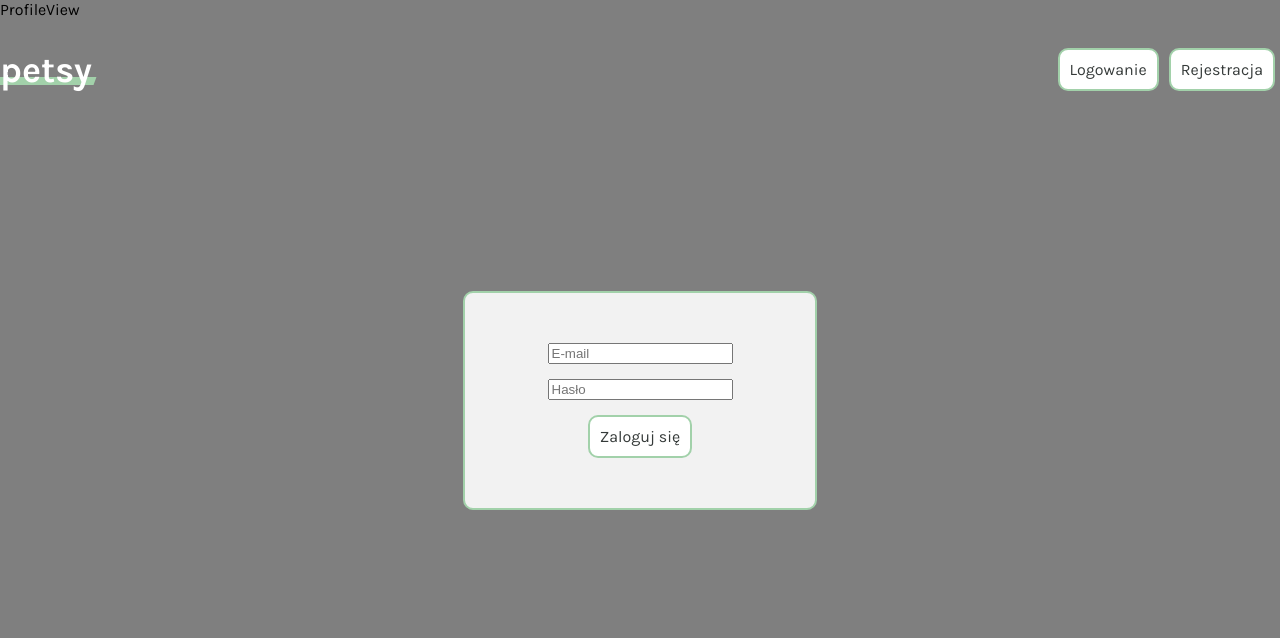
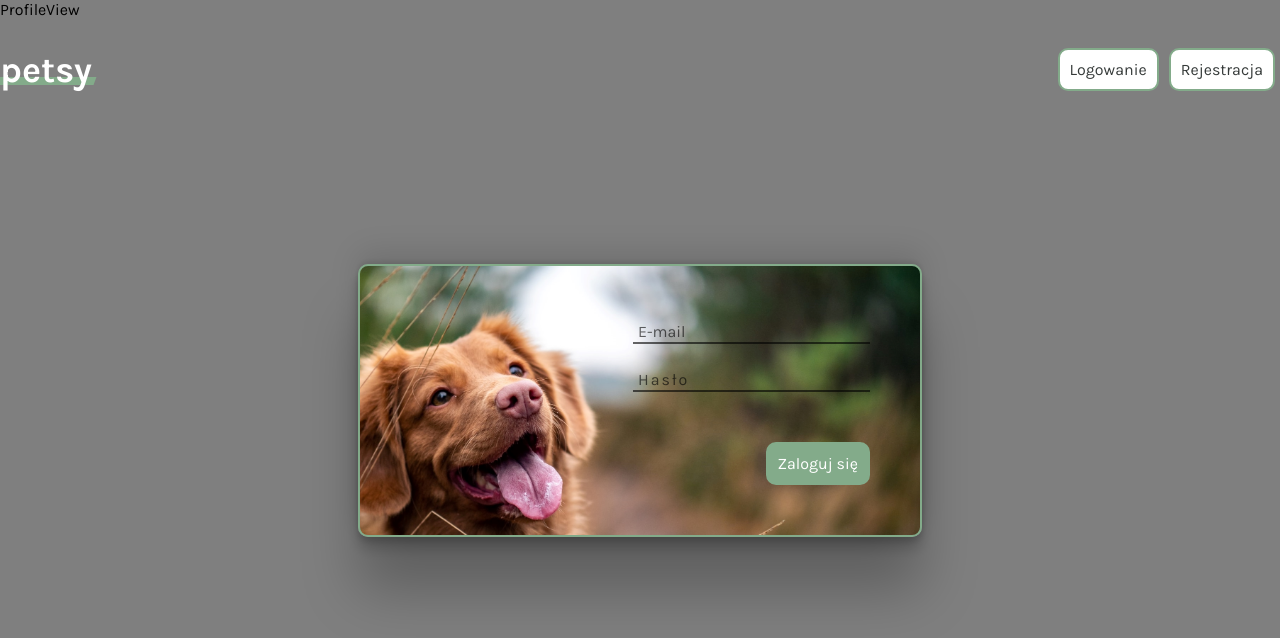
Before and after one commit to infoshareacademy/jfddr5-bez-nazwy, a React (Create React App) app: page /profile in a window 1280 px wide. Both pictures are taken after a click on the button "Logowanie". Shown: the top 638 px of the page. Built offline with nearby package versions, Linux system fonts and the light colour scheme; no server answers; the database is empty.

Commit message:
Added login/register form styling, finished hero section styling

```diff
--- a/src/App.css
+++ b/src/App.css
@@ -4,7 +4,7 @@
 	/* background color */
 	--white: #fff;
 	/* buttons, borders, accents! */
-	--accent: #a2d1aa;
+	--accent: #83ab8a;
 }
 
 body {
--- a/src/components/Header/UserFormModal/UserFormModal.js
+++ b/src/components/Header/UserFormModal/UserFormModal.js
@@ -80,10 +80,12 @@ const Modal = ({ showLogin, showRegister, onClose }) => {
 							onChange={(e) => setCity(e.target.value)}
 							required
 						/>
+						{registerErrorMessage !== null && (
+							<p className={styles.errorMessage}>
+								{registerErrorMessage}
+							</p>
+						)}
 						<button type="submit">Zarejestruj się</button>
-						{registerErrorMessage !== null && (
-							<p>{registerErrorMessage}</p>
-						)}
 					</form>
 				)}
 				{showLogin && (
@@ -102,10 +104,12 @@ const Modal = ({ showLogin, showRegister, onClose }) => {
 							onChange={(e) => setPassword(e.target.value)}
 							required
 						/>
+						{loginErrorMessage !== null && (
+							<p className={styles.errorMessage}>
+								{loginErrorMessage}
+							</p>
+						)}
 						<button type="submit">Zaloguj się</button>
-						{loginErrorMessage !== null && (
-							<p>{loginErrorMessage}</p>
-						)}
 					</form>
 				)}
 			</div>
--- a/src/components/Header/UserFormModal/UserFormModal.module.css
+++ b/src/components/Header/UserFormModal/UserFormModal.module.css
@@ -11,16 +11,24 @@
 }
 
 .modalContent {
-	width: 250px;
+	width: 460px;
 	padding: 50px;
 	background-color: rgba(255, 255, 255, 0.9);
+	backdrop-filter: blur(2px);
 	border-radius: 10px;
 	border: 2px solid var(--accent);
+	background-image: url("./images/background.jpg");
+	background-repeat: no-repeat;
+	background-size: 125%;
+	background-position: 90% 30%;
+	box-shadow: rgba(0, 0, 0, 0.25) 0px 54px 55px,
+		rgba(0, 0, 0, 0.12) 0px -12px 30px, rgba(0, 0, 0, 0.12) 0px 4px 6px,
+		rgba(0, 0, 0, 0.17) 0px 12px 13px, rgba(0, 0, 0, 0.09) 0px -3px 5px;
 }
 
 .modalForm {
 	display: flex;
-	align-items: center;
+	align-items: flex-end;
 	flex-direction: column;
 	gap: 15px;
 }
@@ -34,3 +42,64 @@ button {
 	border-radius: 10px;
 	cursor: pointer;
 }
+
+form > button {
+	color: var(--white);
+	background-color: var(--accent);
+}
+
+form > button:hover {
+	border-color: var(--white);
+}
+
+form > button:focus {
+	box-shadow: rgba(17, 17, 26, 0.1) 0px 4px 16px,
+		rgba(17, 17, 26, 0.1) 0px 8px 24px, rgba(17, 17, 26, 0.1) 0px 16px 56px;
+}
+
+input {
+	width: 230px;
+	margin: 5px 0px 5px;
+	padding-left: 5px;
+	font-size: inherit;
+	font-family: inherit;
+	border: none;
+	border-bottom: 2px solid rgba(0, 0, 0, 0.6);
+	background: none;
+	caret-color: var(--accent);
+}
+
+input:hover,
+input:focus,
+input:focus::placeholder {
+	outline: none;
+	border-color: var(--accent);
+	color: var(--accent);
+}
+
+input::placeholder {
+	color: rgba(0, 0, 0, 0.6);
+}
+
+input:hover::placeholder {
+	color: var(--accent);
+}
+
+input:last-of-type {
+	margin-bottom: 35px;
+}
+
+input[type="password"] {
+	letter-spacing: 2px;
+}
+
+.errorMessage {
+	margin-top: -10px;
+	text-align: center;
+	color: rgba(250, 100, 100, 1);
+}
+
+input:not(:focus):not(:placeholder-shown):invalid {
+	color: rgba(250, 100, 100, 1);
+	border-color: rgba(250, 100, 100, 1);
+}
--- a/src/views/HomeView.module.css
+++ b/src/views/HomeView.module.css
@@ -5,6 +5,7 @@
 	left: 0;
 	z-index: -1;
 	background-color: var(--black);
+	border-bottom: 3px solid var(--accent);
 }
 
 .slideshowWrapper ul {
@@ -23,6 +24,7 @@
 	background-position: 50% 40%;
 	z-index: -1;
 	animation: imageAnimation 36s infinite;
+	border-bottom: 5px solid (--accent);
 }
 
 .slideshowWrapper li:nth-child(1) span {
```
Also changed, not shown: src/components/Header/UserFormModal/images/background.jpg (added).
